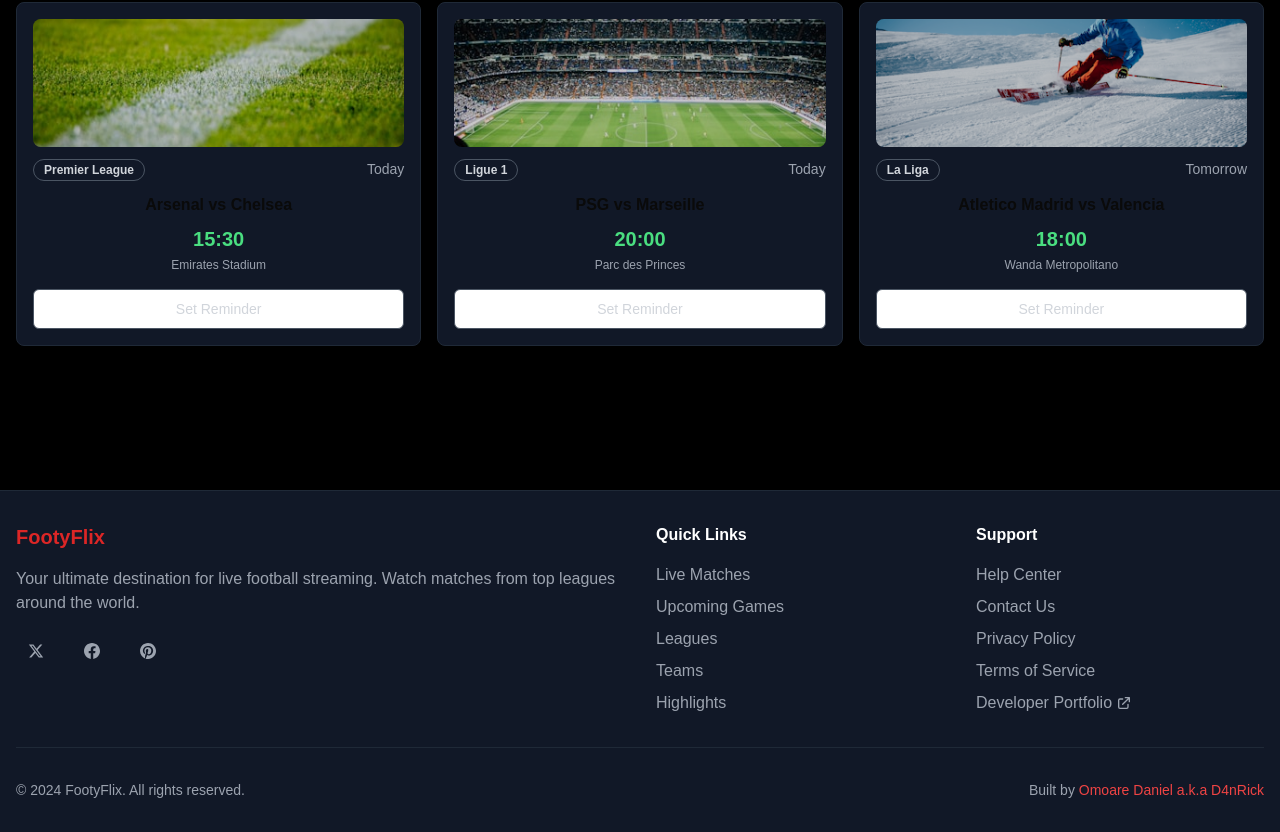
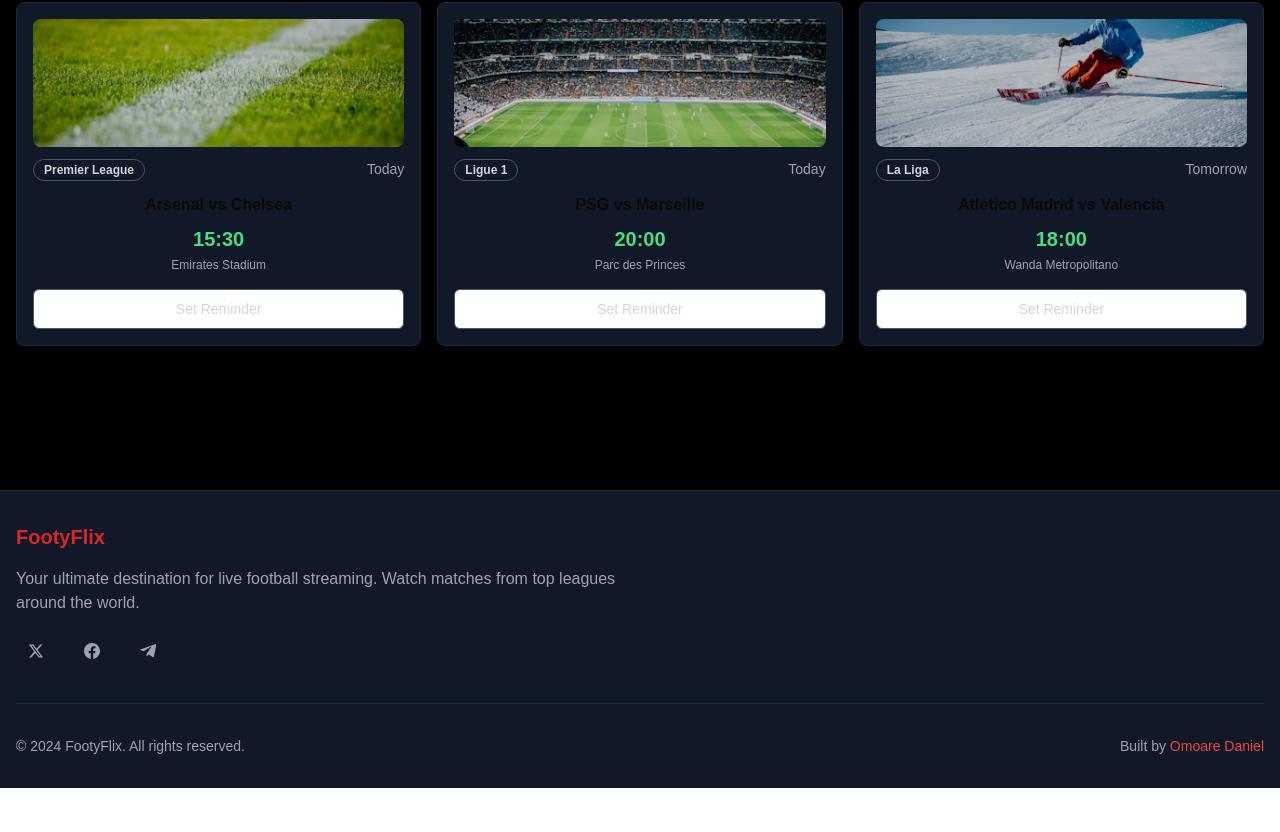
Before and after one commit to DanielCommits/footyflix, a Next.js app: page / in a window 1280 px wide. Shown: the part 1088-1920 px from the top of the page. After the commit the page ends 1876 px from the top, so only its background shows below. Built offline with nearby package versions, Linux system fonts and the light colour scheme.

Commit message:
FIXED SUM SHI

```diff
--- a/football-streaming.tsx
+++ b/football-streaming.tsx
@@ -1143,6 +1143,12 @@ END:VCALENDAR`;
                 matches from top leagues around the world.
               </p>
               <div className="flex space-x-4">
+                {/* X (Twitter) */}
+                <a
+                  href="https://twitter.com/yourusername"
+                  target="_blank"
+                  rel="noopener noreferrer"
+                >
                   <Button
                     variant="ghost"
                     size="icon"
@@ -1156,6 +1162,13 @@ END:VCALENDAR`;
                       <path d="M18.244 2.25h3.308l-7.227 8.26 8.502 11.24H16.17l-5.214-6.817L4.99 21.75H1.68l7.73-8.835L1.254 2.25H8.08l4.713 6.231zm-1.161 17.52h1.833L7.084 4.126H5.117z" />
                     </svg>
                   </Button>
+                </a>
+                {/* Facebook */}
+                <a
+                  href="https://x.com/footyfrenzynow"
+                  target="_blank"
+                  rel="noopener noreferrer"
+                >
                   <Button
                     variant="ghost"
                     size="icon"
@@ -1169,6 +1182,14 @@ END:VCALENDAR`;
                       <path d="M24 12.073c0-6.627-5.373-12-12-12s-12 5.373-12 12c0 5.99 4.388 10.954 10.125 11.854v-8.385H7.078v-3.47h3.047V9.43c0-3.007 1.792-4.669 4.533-4.669 1.312 0 2.686.235 2.686.235v2.953H15.83c-1.491 0-1.956.925-1.956 1.874v2.25h3.328l-.532 3.47h-2.796v8.385C19.612 23.027 24 18.062 24 12.073z" />
                     </svg>
                   </Button>
+                </a>
+
+                {/* Telegram */}
+                <a
+                  href="hhttps://t.me/footyfrenzy"
+                  target="_blank"
+                  rel="noopener noreferrer"
+                >
                   <Button
                     variant="ghost"
                     size="icon"
@@ -1179,90 +1200,11 @@ END:VCALENDAR`;
                       fill="currentColor"
                       viewBox="0 0 24 24"
                     >
-                    <path d="M12.017 0C5.396 0 .029 5.367.029 11.987c0 5.079 3.158 9.417 7.618 11.174-.105-.949-.199-2.403.041-3.439.219-.937 1.406-5.957 1.406-5.957s-.359-.72-.359-1.781c0-1.663.967-2.911 2.168-2.911 1.024 0 1.518.769 1.518 1.688 0 1.029-.653 2.567-.992 3.992-.285 1.193.6 2.165 1.775 2.165 2.128 0 3.768-2.245 3.768-5.487 0-2.861-2.063-4.869-5.008-4.869-3.41 0-5.409 2.562-5.409 5.199 0 1.033.394 2.143.889 2.741.099.12.112.225.085.345-.09.375-.293 1.199-.334 1.363-.053.225-.172.271-.402.165-1.495-.69-2.433-2.878-2.433-4.646 0-3.776 2.748-7.252 7.92-7.252 4.158 0 7.392 2.967 7.392 6.923 0 4.135-2.607 7.462-6.233 7.462-1.214 0-2.357-.629-2.746-1.378l-.748 2.853c-.271 1.043-1.002 2.35-1.492 3.146C9.57 23.812 10.763 24.009 12.017 24.009c6.624 0 11.99-5.367 11.99-11.988C24.007 5.367 18.641.001 12.017.001z" />
+                      <path d="M9.993 16.2l-.396 4.01c.567 0 .813-.244 1.11-.537l2.664-2.53 5.522 4.03c1.012.557 1.73.264 1.98-.937l3.59-16.8c.327-1.51-.547-2.1-1.53-1.74L1.37 9.27c-1.48.58-1.46 1.41-.252 1.78l4.59 1.43 10.65-6.7c.5-.33.96-.15.58.21" />
                     </svg>
                   </Button>
+                </a>
               </div>
-            </div>
-
-            <div>
-              <h4 className="font-semibold text-white mb-4">Quick Links</h4>
-              <ul className="space-y-2 text-gray-400">
-                <li>
-                  <a href="#" className="hover:text-white transition-colors">
-                    Live Matches
-                  </a>
-                </li>
-                <li>
-                  <a href="#" className="hover:text-white transition-colors">
-                    Upcoming Games
-                  </a>
-                </li>
-                <li>
-                  <a href="#" className="hover:text-white transition-colors">
-                    Leagues
-                  </a>
-                </li>
-                <li>
-                  <a href="#" className="hover:text-white transition-colors">
-                    Teams
-                  </a>
-                </li>
-                <li>
-                  <a href="#" className="hover:text-white transition-colors">
-                    Highlights
-                  </a>
-                </li>
-              </ul>
-            </div>
-
-            <div>
-              <h4 className="font-semibold text-white mb-4">Support</h4>
-              <ul className="space-y-2 text-gray-400">
-                <li>
-                  <a href="#" className="hover:text-white transition-colors">
-                    Help Center
-                  </a>
-                </li>
-                <li>
-                  <a href="#" className="hover:text-white transition-colors">
-                    Contact Us
-                  </a>
-                </li>
-                <li>
-                  <a href="#" className="hover:text-white transition-colors">
-                    Privacy Policy
-                  </a>
-                </li>
-                <li>
-                  <a href="#" className="hover:text-white transition-colors">
-                    Terms of Service
-                  </a>
-                </li>
-                <li>
-                  <a
-                    href="https://my-portfolio-phi-flax.vercel.app/"
-                    target="_blank"
-                    rel="noopener noreferrer"
-                    className="hover:text-white transition-colors flex items-center"
-                  >
-                    Developer Portfolio
-                    <svg
-                      className="h-4 w-4 ml-1"
-                      fill="none"
-                      stroke="currentColor"
-                      viewBox="0 0 24 24"
-                    >
-                      <path
-                        strokeLinecap="round"
-                        strokeLinejoin="round"
-                        strokeWidth={2}
-                        d="M10 6H6a2 2 0 00-2 2v10a2 2 0 002 2h10a2 2 0 002-2v-4M14 4h6m0 0v6m0-6L10 14"
-                      />
-                    </svg>
-                  </a>
-                </li>
-              </ul>
             </div>
           </div>
 
@@ -1278,7 +1220,7 @@ END:VCALENDAR`;
                 rel="noopener noreferrer"
                 className="text-red-500 hover:text-red-400 transition-colors"
               >
-                Omoare Daniel a.k.a D4nRick
+                Omoare Daniel
               </a>
             </p>
           </div>
```
Lines whose indentation alone changed are shown as unchanged.
